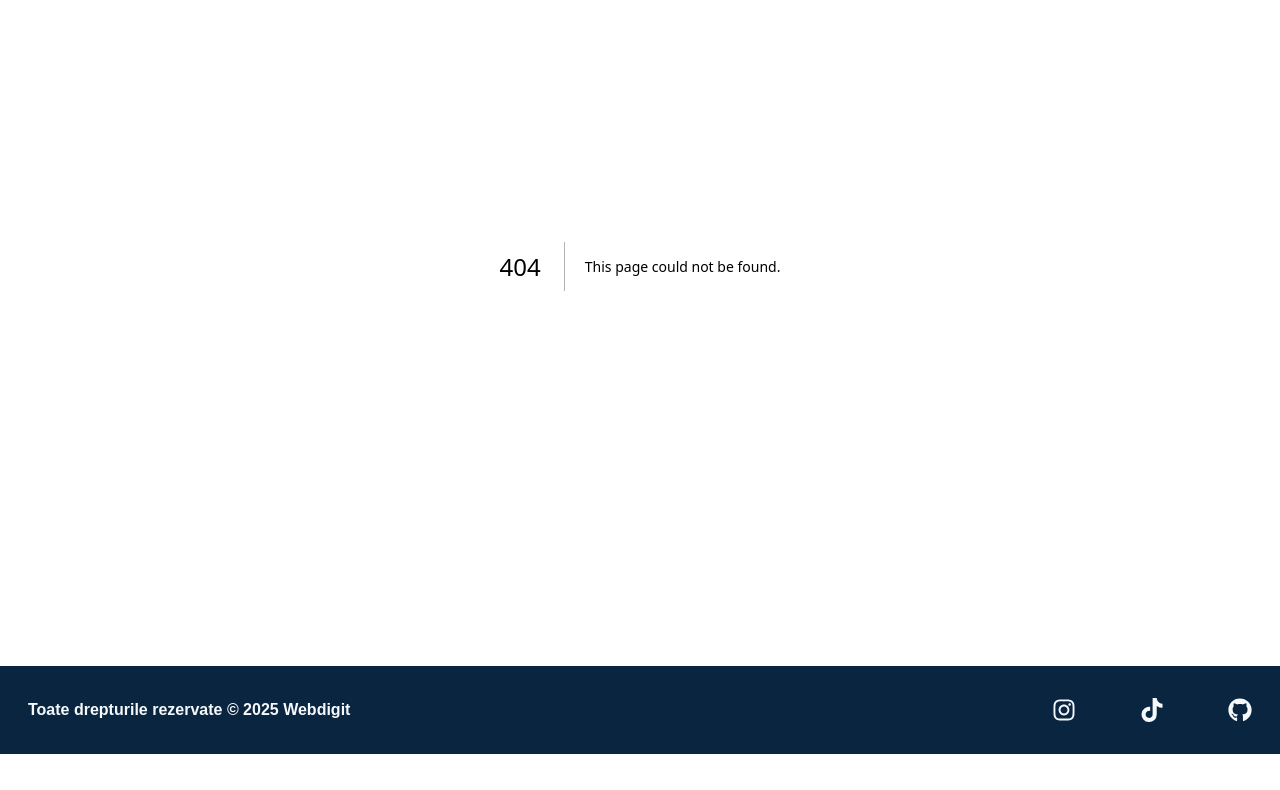
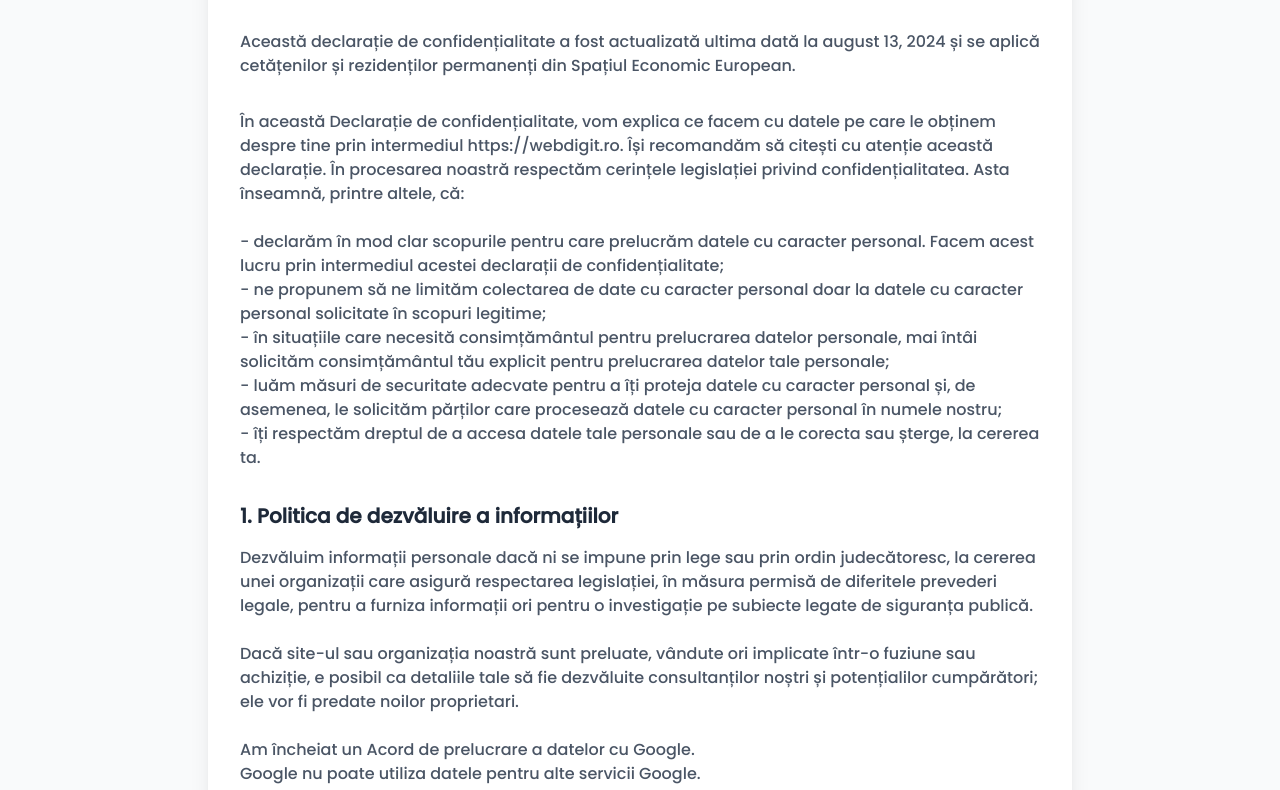
Before and after one commit to lazarelvis/webdigit-it-solutions, a Next.js app: page /politica-de-confidentialitate in a window 1280 px wide. Before the commit this address had no page. Shown: the part 210-1000 px from the top of the page. Before the commit the page ends 964 px from the top, so only its background shows below. Built offline with nearby package versions, Linux system fonts and the light colour scheme.

Commit message:
politica de confidentialitate page added

```diff
--- a/src/app/contact/page.js
+++ b/src/app/contact/page.js
@@ -288,12 +288,12 @@ export default function Contact() {
                 </Switch>
               </div>
               <Label className="text-sm/6 text-gray-600">
-                Selectând aceasta, sunteți de acord cu{" "}
+                Sunt de acord cu prelucrarea datelor in conformitate cu{" "}
                 <Link
-                  href="/termeni-si-conditii"
+                  href="/politica-de-confidentialitate"
                   className="font-semibold text-indigo-600"
                 >
-                  termenii și&nbsp;condițiile
+                  politica de&nbsp; confidențialitate
                 </Link>
                 .
               </Label>
--- /dev/null
+++ b/src/app/politica-de-confidentialitate/page.js
@@ -0,0 +1,125 @@
+export default function PoliticaDeConfidentialitate() {
+  const data = [
+    {
+      title: "Politica de dezvăluire a informațiilor",
+      desciption:
+        "Dezvăluim informații personale dacă ni se impune prin lege sau prin ordin judecătoresc, la cererea unei organizații care asigură respectarea legislației, în măsura permisă de diferitele prevederi legale, pentru a furniza informații ori pentru o investigație pe subiecte legate de siguranța publică.\n\nDacă site-ul sau organizația noastră sunt preluate, vândute ori implicate într-o fuziune sau achiziție, e posibil ca detaliile tale să fie dezvăluite consultanților noștri și potențialilor cumpărători; ele vor fi predate noilor proprietari.\n\nAm încheiat un Acord de prelucrare a datelor cu Google.\nGoogle nu poate utiliza datele pentru alte servicii Google.",
+    },
+    {
+      title: "Securitate",
+      desciption:
+        "Suntem dedicați securității datelor cu caracter personal. Luăm măsurile de securitate adecvate pentru a limita abuzul și accesul neautorizat la datele cu caracter personal. Astfel, ne asigurăm că numai persoanele necesare au acces la datele tale, că accesul la date este protejat și că măsurile noastre de securitate sunt revizuite în mod regulat.",
+    },
+    {
+      title: "Site-uri ale unor terțe părți",
+      desciption:
+        "Această declarație de confidențialitate nu se aplică site-urilor unor terțe părți conectate prin linkuri pe site-ul nostru. Nu putem garanta că aceste terțe părți îți gestionează datele cu caracter personal într-un mod corect sau sigur. Îți recomandăm să citești declarațiile de confidențialitate ale acestor site-uri înainte de a le utiliza.",
+    },
+    {
+      title: "Modificări la această Declarație de confidențialitate",
+      desciption:
+        "Ne rezervăm dreptul de a aduce modificări acestei Declarații de confidențialitate. Este recomandat să consulți în mod regulat această Declarație de confidențialitate, pentru a fi la curent cu orice modificare. În plus, te vom informa activ ori de câte ori este posibil.",
+    },
+    {
+      title: "Accesarea și modificarea datelor tale",
+      desciption:
+        "Dacă ai întrebări sau dorești să știi exact ce date personale deținem despre tine, te rugăm să ne contactezi. Ne poți contacta folosind informațiile de mai jos. Ai următoarele drepturi:\n\n - Ai dreptul să știi de ce sunt necesare datele tale personale, ce se va întâmpla cu acestea și cât timp vor fi păstrate.\n- Dreptul de acces: Ai dreptul de a accesa datele tale personale pe care le cunoaștem.\n - Dreptul la rectificare: ai dreptul de a completa, corecta, șterge sau bloca datele tale personale ori de câte ori dorești.\n - Dacă ne dai consimțământul pentru a prelucra datele tale, ai dreptul de a revoca consimțământul respectiv și de a solicita ștergerea datelor personale.\n - Dreptul de a îți transfera datele: ai dreptul de a solicita toate datele tale personale de la operator și de a le transfera în întregime către alt operator.\n - Dreptul de a obiecta: te poți opune prelucrării datelor tale. Respectăm acest lucru, cu excepția cazului în care există motive justificate pentru prelucrare.",
+    },
+    {
+      title: "Trimiterea unei reclamații",
+      desciption:
+        "Dacă ai o nemulțumire despre modul în care gestionăm prelucrarea datelor tale cu caracter personal, ori modul în care gestionăm o reclamație cu privire la prleucrarea acestor date, ai dreptul de a depune o reclamație la Autoritatea pentru Protecția Datelor cu Caracter Personal.",
+    },
+  ];
+  return (
+    <div className="bg-gray-50 min-h-screen">
+      <div className="max-w-4xl mx-auto px-4 py-16">
+        <div className="bg-white rounded-2xl shadow-xl p-8">
+          <h1 className="text-3xl font-bold text-gray-900 mb-8">
+            Politica de confidențialitate
+          </h1>
+          <section class="mb-8">
+            <div class="prose text-gray-600">
+              <p>
+                Această declarație de confidențialitate a fost actualizată
+                ultima dată la august 13, 2024 și se aplică cetățenilor și
+                rezidenților permanenți din Spațiul Economic European.
+              </p>
+            </div>
+          </section>
+          <section class="mb-8">
+            <div class="prose text-gray-600">
+              <p>
+                În această Declarație de confidențialitate, vom explica ce facem
+                cu datele pe care le obținem despre tine prin intermediul
+                https://webdigit.ro. Își recomandăm să citești cu atenție
+                această declarație. În procesarea noastră respectăm cerințele
+                legislației privind confidențialitatea. Asta înseamnă, printre
+                altele, că:
+                <br />
+                <br />
+                - declarăm în mod clar scopurile pentru care prelucrăm datele cu
+                caracter personal. Facem acest lucru prin intermediul acestei
+                declarații de confidențialitate;
+                <br />
+                - ne propunem să ne limităm colectarea de date cu caracter
+                personal doar la datele cu caracter personal solicitate în
+                scopuri legitime;
+                <br />- în situațiile care necesită consimțământul pentru
+                prelucrarea datelor personale, mai întâi solicităm
+                consimțământul tău explicit pentru prelucrarea datelor tale
+                personale; <br />- luăm măsuri de securitate adecvate pentru a
+                îți proteja datele cu caracter personal și, de asemenea, le
+                solicităm părților care procesează datele cu caracter personal
+                în numele nostru; <br />- îți respectăm dreptul de a accesa
+                datele tale personale sau de a le corecta sau șterge, la cererea
+                ta.
+              </p>
+            </div>
+          </section>
+
+          {data.map((item, index) => (
+            <section className="mb-8" key={index}>
+              <h2 className="text-xl font-semibold text-gray-800 mb-4">
+                {index + 1}. {item.title}
+              </h2>
+              <div className="prose text-gray-600">
+                <p style={{ whiteSpace: "pre-line" }}>{item.desciption}</p>
+              </div>
+            </section>
+          ))}
+          <section>
+            <h2 className="text-xl font-semibold text-gray-800 mb-4">
+              7. Informații de contact
+            </h2>
+            <div className="bg-gray-50 rounded-lg p-6 flex items-center justify-between">
+              <p className="text-gray-600">
+                Acest site web este deținut și operat de Webdigit.
+                <br /> Întrebări despre Termenii și condițiile?
+              </p>
+              <a
+                href="/contact"
+                className="inline-flex items-center text-blue-600 hover:text-blue-500"
+              >
+                <svg
+                  className="h-5 w-5 mr-2"
+                  fill="none"
+                  viewBox="0 0 24 24"
+                  stroke="currentColor"
+                >
+                  <path
+                    strokeLinecap="round"
+                    strokeLinejoin="round"
+                    strokeWidth="2"
+                    d="M3 8l7.89 5.26a2 2 0 002.22 0L21 8M5 19h14a2 2 0 002-2V7a2 2 0 00-2-2H5a2 2 0 00-2 2v10a2 2 0 002 2z"
+                  />
+                </svg>
+                Contact
+              </a>
+            </div>
+          </section>
+        </div>
+      </div>
+    </div>
+  );
+}
```
